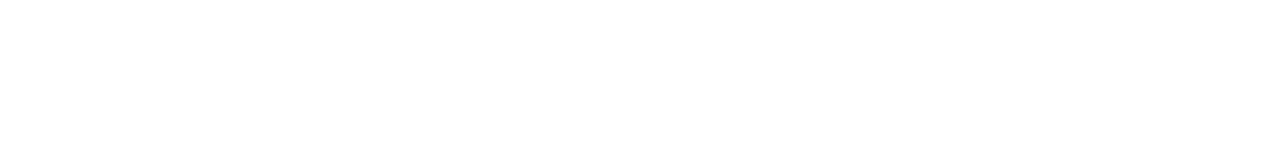
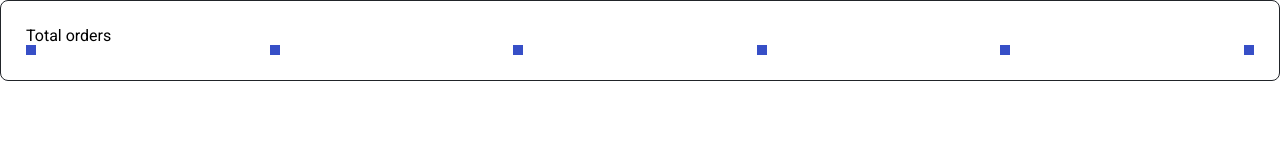
Before and after one commit to js-tasks-ru/htmlcss-20230911-4_aleksandr-suhin, a website: page 04-lection2/01-histogram/index.html in a window 1280 px wide. Drawn offline with Linux system fonts and the light colour scheme.

Commit message:
work in progress

```diff
--- a/04-lection2/01-histogram/histogram.css
+++ b/04-lection2/01-histogram/histogram.css
@@ -0,0 +1,35 @@
+.histogram{
+    border: 1px var(--black) solid;
+    border-radius: 8px;
+    padding: 25px;
+    display: flex;
+    flex-direction: column;
+}
+
+.histogram__text{
+
+}
+
+.histogram__header{
+
+}
+
+.histogram__link{
+
+}
+
+.histogram__value{
+
+}
+
+.histogram__histogram{
+    display: flex;
+    justify-content: space-between;
+    flex-basis: 10px;
+    flex-grow: 1;
+}
+
+.histogram__column{
+    background-color: var(--primary);
+    width: 10px;
+}
--- a/04-lection2/01-histogram/index.html
+++ b/04-lection2/01-histogram/index.html
@@ -1,11 +1,26 @@
 <!DOCTYPE html>
 <!-- Страница с гистограммой -->
 <html lang="ru">
-    <head>
-        <link rel="stylesheet" href="../../assets/css/main.css">
-        <link rel="stylesheet" href="./histogram.css">
-    </head>
-    <body>
 
-    </body>
+<head>
+    <link rel="stylesheet" href="../../assets/css/main.css">
+    <link rel="stylesheet" href="./histogram.css">
+</head>
+
+<body>
+    <div class="histogram">
+        <div class="histogram__text">
+            <div class="histogram__header">Total orders</div>
+        </div>
+    <div class="histogram__histogram">
+            <div class="histogram__column" style="height: 10px;"></div>
+            <div class="histogram__column" style="height: 10px;"></div>
+            <div class="histogram__column" style="height: 10px;"></div>
+            <div class="histogram__column" style="height: 10px;"></div>
+            <div class="histogram__column" style="height: 10px;"></div>
+            <div class="histogram__column" style="height: 10px;"></div>
+        </div>
+    </div>
+</body>
+
 </html>
--- a/assets/css/main.css
+++ b/assets/css/main.css
@@ -1,5 +1,6 @@
 @import '../fonts/fonts.css';
-
+@import '../../components/card/card.css';
+@import '../../components/container/container.css';
 @import '../../components/header/header.css';
 @import '../../components/preview/preview.css';
 @import '../../components/footer/footer.css';
@@ -24,6 +25,11 @@
     --secondary: var(--purple);
 }
 
-* {
+body {
     font-family: 'Roboto', sans-serif;
+    margin: 0;
 }
+
+html, body{
+    height: 100%;
+}
```
Also changed, not shown: index.html (+8 -2 lines).
